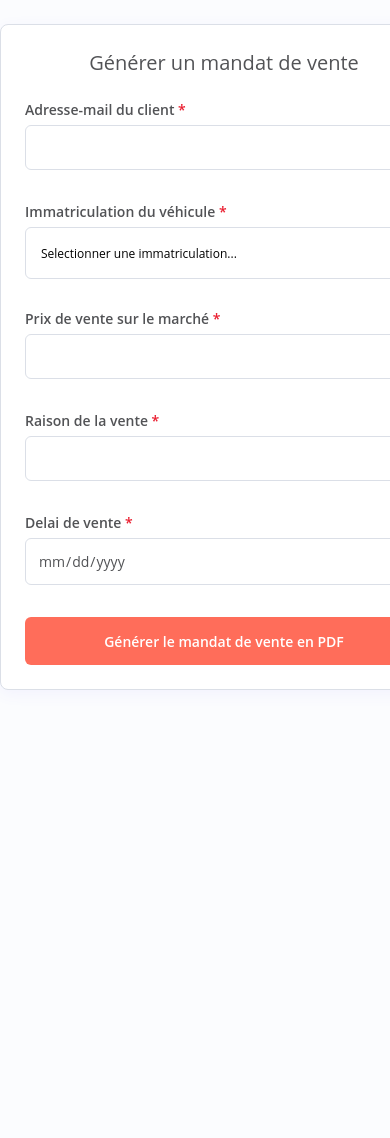
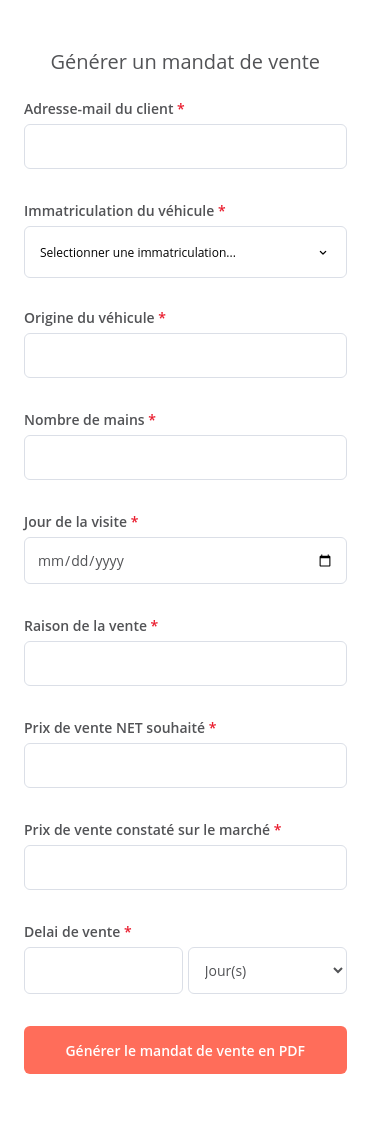
Before and after one commit to JustArthur/natasha, a PHP site: page / in a window 390 px wide; the page is wider, and only the part inside the window is pictured. Before the commit the page ends 690 px from the top of that part, so only its background shows below. Run offline with PHP 8.4, Linux system fonts and the light colour scheme; data that the repository does not hold is empty.

Commit message:
Refactor form handling and update brand selection logic

```diff
--- a/index.php
+++ b/index.php
@@ -24,7 +24,7 @@
                         <span class="label form_required">Adresse-mail du client</span>
                         <input required type="email" name="customerMail" id="customerMail">
 
-                        <p class="text_error error_field_0 hidden">Ce champ est requis</p>
+                        <p class="text_error hidden">Ce champ est requis</p>
                     </div>
 
                     <div class="wrapper marque">
@@ -42,24 +42,63 @@
                     </div>
 
                     <div class="input_box">
-                        <span class="label form_required">Prix de vente sur le marché</span>
-                        <input required type="number" name="prixVente" id="prixVente">
+                        <span class="label form_required">Origine du véhicule</span>
+                        <input required type="text" name="originCar" id="originCar">
 
-                        <p class="text_error error_field_0 hidden">Ce champ est requis</p>
+                        <p class="text_error hidden">Ce champ est requis</p>
+                    </div>
+
+                    <div class="input_box">
+                        <span class="label form_required">Nombre de mains</span>
+                        <input required type="text" name="nbrMains" id="nbrMains">
+
+                        <p class="text_error hidden">Ce champ est requis</p>
+                    </div>
+
+                    <div class="input_box">
+                        <span class="label form_required">Jour de la visite</span>
+                        <input required type="date" max="<?= date('Y-m-d') ?>" name="jourVisite" id="jourVisite">
+
+                        <p class="text_error hidden">Ce champ est requis</p>
                     </div>
 
                     <div class="input_box">
                         <span class="label form_required">Raison de la vente</span>
                         <input required type="text" name="raisonVente" id="raisonVente">
 
-                        <p class="text_error error_field_0 hidden">Ce champ est requis</p>
+                        <p class="text_error hidden">Ce champ est requis</p>
                     </div>
 
                     <div class="input_box">
-                        <span class="label form_required">Delai de vente</span>
-                        <input required type="date" name="delayVente" id="delayVente">
+                        <span class="label form_required">Prix de vente NET souhaité</span>
+                        <input required type="text" name="prixVenteSouhaite" id="inputEuroVenteSouhaite">
 
-                        <p class="text_error error_field_0 hidden">Ce champ est requis</p>
+                        <p class="text_error hidden">Ce champ est requis</p>
+                    </div>
+
+                    <div class="input_box">
+                        <span class="label form_required">Prix de vente constaté sur le marché</span>
+                        <input required type="text" name="prixVente" id="inputEuroPrixVente">
+
+                        <p class="text_error hidden">Ce champ est requis</p>
+                    </div>
+
+                    <div class="input_box delaiVente">
+                        <div class="spanVente">
+                            <span class="label form_required">Delai de vente</span>
+                        </div>
+
+                        <div class="inputSelect">
+                            <input required type="number" min="1" name="delayVenteText" id="delayVenteText">
+
+                            <select name="delayVenteType" id="delayVenteType">
+                                <option value="Jour(s)">Jour(s)</option>
+                                <option value="Mois">Mois</option>
+                                <option value="An(s)">An(s)</option>
+                            </select>
+                        </div>
+
+                        <p class="text_error hidden">Ce champ est requis</p>
                     </div>
 
                     <div class="input_box">
@@ -72,8 +111,11 @@
             </div>
         </main>
 
-        <script src="./js/SEARCH_SELECT_Marque.js"></script>
+
+        <script src="./js/selectDaysNumber.js"></script>
+        <script src="./js/spacePrix.js"></script>
+        <script src="./js/SelectImmat.js"></script>
         <script src="./js/error_text.js"></script>
-        <!-- <script src="./js/restorForm.js"></script> -->
+        <!-- <script src="./js/resetForm.js"></script> -->
     </body>
 </html>
--- a/js/SEARCH_SELECT_Marque.js
+++ b/js/SelectImmat.js
@@ -6,7 +6,7 @@ const wrapper_marque = document.querySelector(".wrapper.marque"),
 let brands = [];
 
 $.ajax({
-    url: './php/getMarques.php',
+    url: './php/getImmat.php',
     type: 'GET',
     success: function(data) {
         brands = JSON.parse(data);
--- /dev/null
+++ b/js/spacePrix.js
@@ -0,0 +1,26 @@
+const inputEuroVenteSouhaite = document.getElementById('inputEuroVenteSouhaite');
+const inputEuroPrixVente = document.getElementById('inputEuroPrixVente');
+
+inputEuroVenteSouhaite.addEventListener('input', (event) => {
+    let valeur = event.target.value.replace(/\s+/g, '');
+
+    if (!/^\d*$/.test(valeur)) {
+        valeur = valeur.replace(/\D/g, '');
+    }
+
+    const valeurFormatee = valeur.replace(/\B(?=(\d{3})+(?!\d))/g, ' ');
+
+    event.target.value = valeurFormatee;
+});
+
+inputEuroPrixVente.addEventListener('input', (event) => {
+    let valeur = event.target.value.replace(/\s+/g, '');
+
+    if (!/^\d*$/.test(valeur)) {
+        valeur = valeur.replace(/\D/g, '');
+    }
+
+    const valeurFormatee = valeur.replace(/\B(?=(\d{3})+(?!\d))/g, ' ');
+
+    event.target.value = valeurFormatee;
+});
--- /dev/null
+++ b/php/getImmat.php
@@ -0,0 +1,20 @@
+<?php
+    require_once "../connexionDB.php";
+
+    $DBB = new ConnexionDB();
+    $DB = $DBB->DB();
+
+    $resImmatriculation = $DB->prepare('SELECT immatriculation FROM vehicules ORDER BY immatriculation ASC');
+    $resImmatriculation->execute();
+    $resImmatriculation = $resImmatriculation->fetchAll();
+
+    $tabImmatriculation = array();
+
+    foreach ($resImmatriculation as $immat) {
+        $tabImmatriculation[] = $immat['immatriculation'];
+    }
+
+    echo json_encode($tabImmatriculation);
+
+    $DBB->closeConnection();
+?>
--- a/php/getMarques.php
+++ /dev/null
@@ -1,20 +0,0 @@
-<?php
-    require_once "../connexionDB.php";
-
-    $DBB = new ConnexionDB();
-    $DB = $DBB->DB();
-
-    $resBrands = $DB->prepare('SELECT immatriculation FROM vehicules ORDER BY immatriculation ASC');
-    $resBrands->execute();
-    $resBrands = $resBrands->fetchAll();
-
-    $tabBrands = array();
-
-    foreach ($resBrands as $brand) {
-        $tabBrands[] = $brand['immatriculation'];
-    }
-
-    echo json_encode($tabBrands);
-
-    $DBB->closeConnection();
-?>
--- a/style/form.css
+++ b/style/form.css
@@ -36,10 +36,10 @@ body {
 }
 
 main {
-    margin: 0 auto;
+    margin: 24px auto;
     text-align: center;
-    padding-top: 24px;
-    width: 448px;
+    max-width: 448px;
+    width: 100%;
 }
 
 
@@ -135,6 +135,7 @@ form {
     border: 1px solid var(--light-blue);
     padding: 0 15px;
     background: var(--white);
+    text-overflow: ellipsis;
 }
 
 .search input:focus {
@@ -185,7 +186,6 @@ form {
 .input_box {
     display: flex;
     flex-direction: column;
-
 }
 
 .input_box span {
@@ -251,4 +251,40 @@ span.label.form_required::after {
 
 .input_box .submit_btn:hover {
     opacity: 0.7;
+}
+
+.input_box.delaiVente .inputSelect{
+    display: flex;
+    gap: 5px;
+}
+
+.input_box.delaiVente .inputSelect select{
+    width: 100%;
+    border: 1px solid var(--light-blue);
+    border-radius: 6px;
+    font-size: 14px;
+    color: var(--secondary-text);
+    font-weight: 400;
+    padding: 12px;
+    background-color: var(--white);
+}
+
+.input_box.delaiVente .inputSelect select:focus {
+    border: 1px solid var(--blue-60);
+}
+
+@media only screen and (max-width: 500px) {
+    body {
+      background-color: white;
+    }
+
+    .search-container {
+        width: 95%;
+        min-height: 100vh;
+        padding: 24px;
+        background-color: white;
+        border: 0px solid #dbdfe7;
+        border-radius: 0px;
+        box-shadow: 0px 0px 0px 0px white;
+      }
   }
```
Also changed, not shown: php/error.php (added, +53 -0 lines), php/generatePDF.php (+68 -23 lines), js/resetForm.js (renamed from js/restorForm.js), 1 other file.
